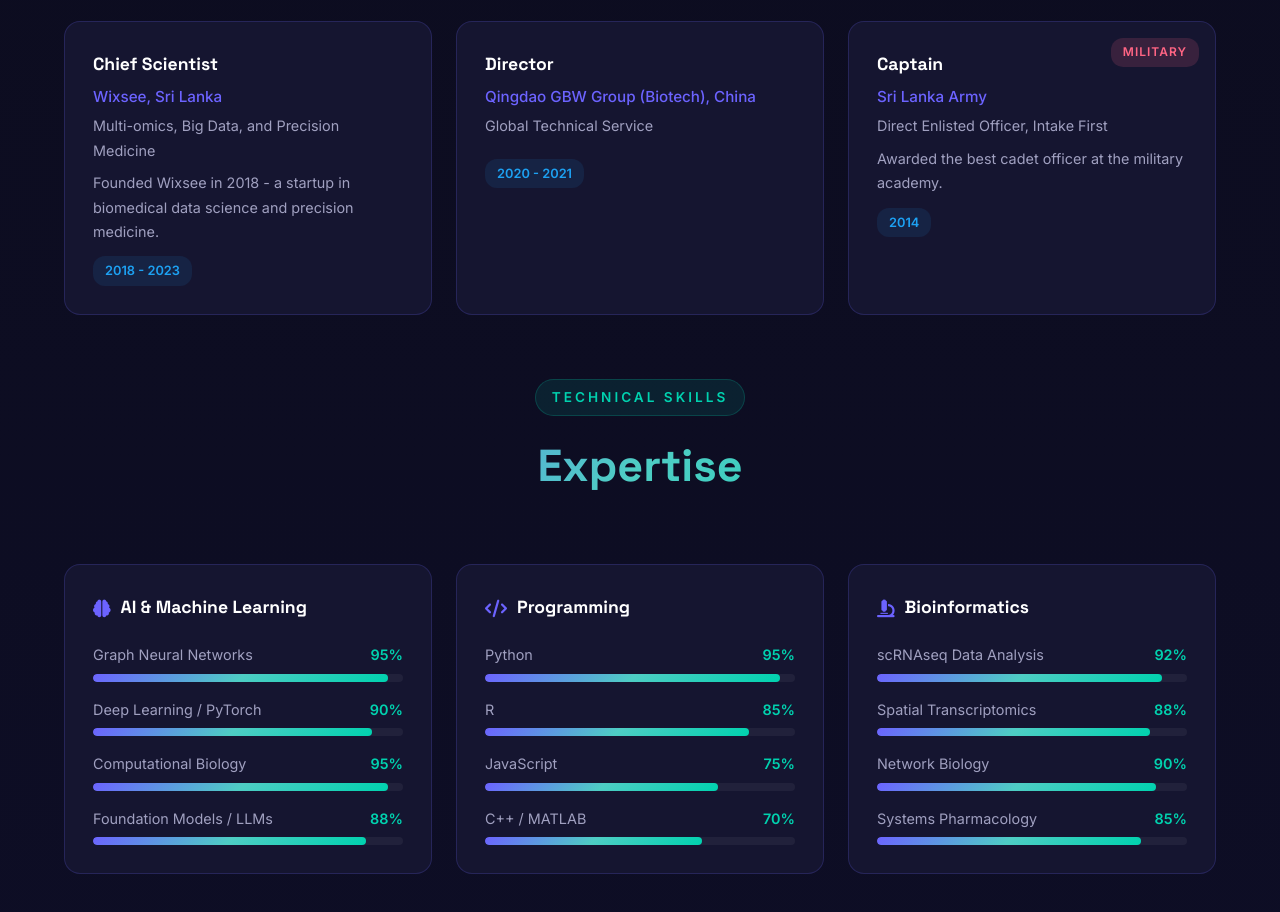
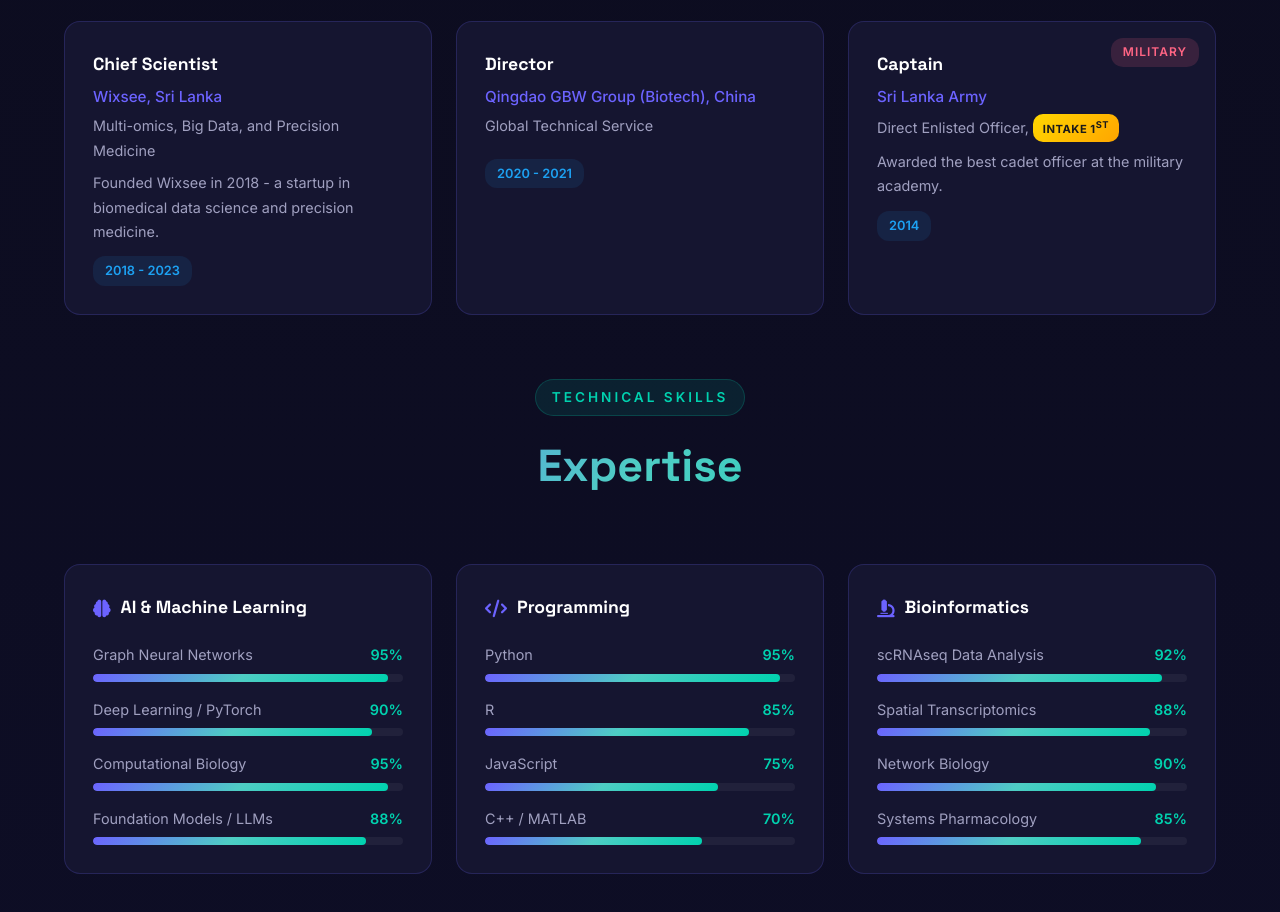
Before and after one commit to HasiHays/HasiHays.github.io, a plain HTML site: page index.html in a window 1280 px wide. Shown: the part 4254-5166 px from the top of the page. Drawn offline with Linux system fonts and the light colour scheme.

Commit message:
Highlight Intake 1st badge in Captain position

```diff
--- a/index.html
+++ b/index.html
@@ -245,7 +245,7 @@
                     <div class="position-badge military">Military</div>
                     <h3>Captain</h3>
                     <h4>Sri Lanka Army</h4>
-                    <p class="position-dept">Direct Enlisted Officer, Intake First</p>
+                    <p class="position-dept">Direct Enlisted Officer, <span class="featured-badge">Intake 1<sup>st</sup></span></p>
                     <p>Awarded the best cadet officer at the military academy.</p>
                     <span class="position-date">2014</span>
                 </div>
```
